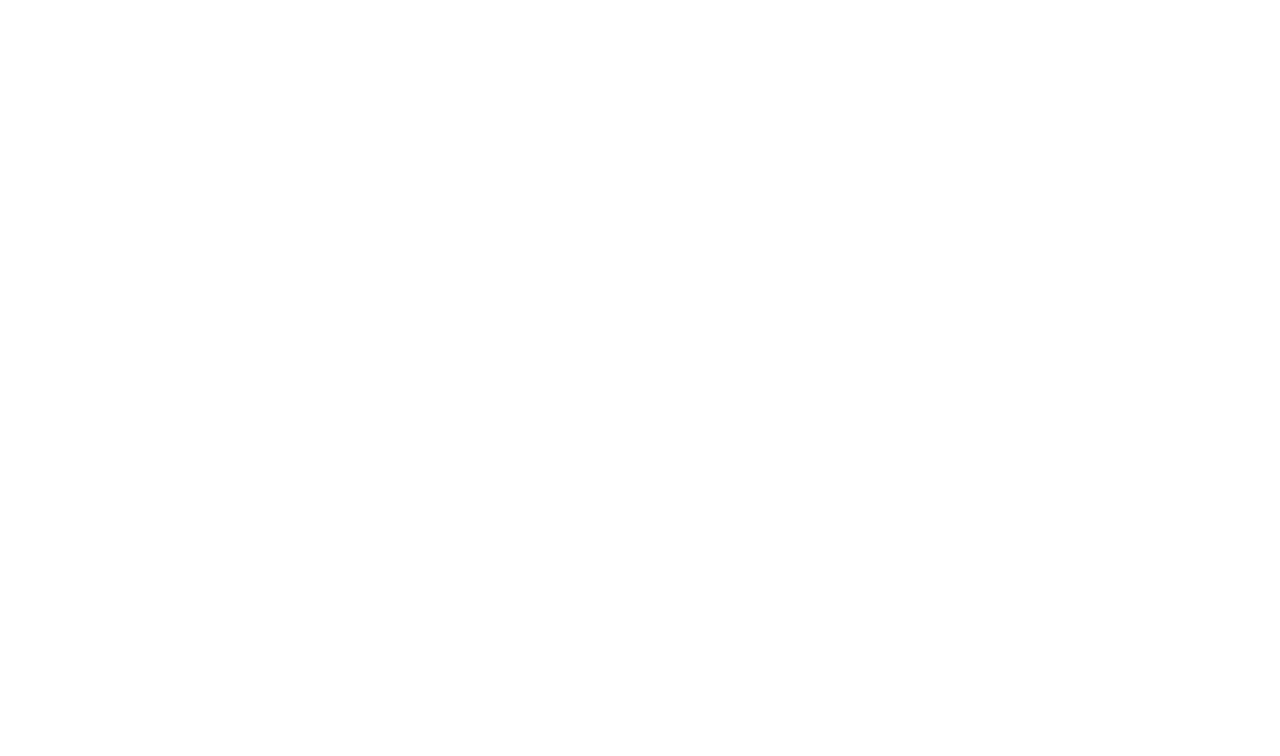
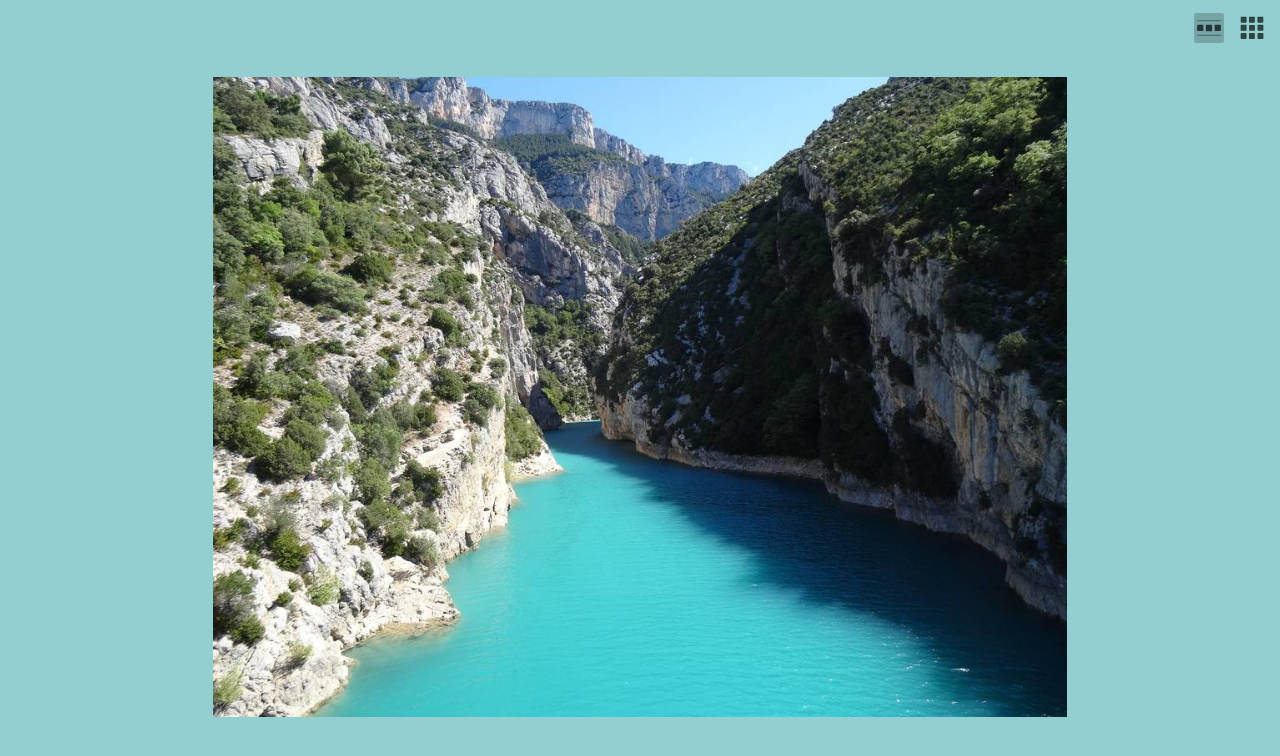
Before and after one commit to 3vincent/photo-gallery, a Nuxt app: page /1 in a window 1280 px wide. Before the commit this address had no page. Shown: the top 756 px of the page. Built offline with nearby package versions, Linux system fonts and the light colour scheme.

Commit message:
:pick: Add dynamic gallery in route

```diff
--- a/pages/index.vue
+++ b/pages/[gallery]/index.vue
@@ -3,12 +3,8 @@
 
 /**
  * TODO:
- *  - implement gallery as dynamic gallery [gallery], read the gallery name from
- *    the json file
- *      - "gallery as param" -> will work when gallery is a dynamic route :)
- *      - (need to fix the links then...🙄)
- *      - need a menu then to switch the galleries
- *      - implement left bar?
+ *  - need a menu then to switch the galleries
+ *  - implement left bar?
  *  - implement info pages (CV etc.) with MarkDown?
  */
 
@@ -21,6 +17,19 @@
 const mainContainerRef = ref<HTMLElement | null>(null)
 
 const router = useRouter()
+
+const currentGallery = galleryNames.value
+  .map((galleryName, index) => {
+    if (galleryName === router.currentRoute.value.params.gallery) {
+    }
+    return { id: index, name: galleryName }
+  })
+  .find(
+    gallery => gallery.name === router.currentRoute.value.params.gallery
+  ) ?? {
+  id: 0,
+  name: 'example',
+}
 
 const setGalleryViewMode = (mode: GalleryViewMode) => {
   if (galleryViewMode.value === mode) return
@@ -77,14 +86,13 @@
 
     <div v-if="galleryViewMode === 'grid'" class="inner-content grid">
       <div
-        v-for="(photo, index) in galleries[0].photos"
+        v-for="(photo, index) in galleries[currentGallery.id].photos"
         class="image"
         :key="index"
       >
         <NuxtLink
           :to="{
-            path: `/photo/${index + 1}/${photo.filename.slice(photo.filename.lastIndexOf('/') + 1, photo.filename.lastIndexOf('.'))}`,
-            query: { parentGallery: galleryNames[0] },
+            path: `/${currentGallery.name}/photo/${index + 1}/${photo.filename.slice(photo.filename.lastIndexOf('/') + 1, photo.filename.lastIndexOf('.'))}`,
           }"
         >
           <div
@@ -102,13 +110,12 @@
     <div
       v-if="galleryViewMode === 'stream'"
       class="inner-content stream"
-      v-for="(photo, index) in galleries[0].photos"
+      v-for="(photo, index) in galleries[currentGallery.id].photos"
       :key="index"
     >
       <NuxtLink
         :to="{
-          path: `/photo/${index + 1}/${photo.filename.slice(photo.filename.lastIndexOf('/') + 1, photo.filename.lastIndexOf('.'))}`,
-          query: { parentGallery: galleryNames[0] },
+          path: `/${currentGallery.name}/photo/${index + 1}/${photo.filename.slice(photo.filename.lastIndexOf('/') + 1, photo.filename.lastIndexOf('.'))}`,
         }"
       >
         <NuxtImg
--- a/pages/photo/[id]/[filename].vue
+++ b/pages/[gallery]/photo/[id]/[filename].vue
@@ -6,7 +6,18 @@
 
 const router = useRouter()
 
-// console.log(router.currentRoute.value.params.gallery)
+const currentGallery = galleryNames.value
+  .map((galleryName, index) => {
+    if (galleryName === router.currentRoute.value.params.gallery) {
+    }
+    return { id: index, name: galleryName }
+  })
+  .find(
+    gallery => gallery.name === router.currentRoute.value.params.gallery
+  ) ?? {
+  id: 0,
+  name: 'example',
+}
 
 const photoIndexInCatalog: number =
   parseInt(
@@ -26,9 +37,6 @@
 const nextPhoto = computed<Photo>(() => {
   return galleries.value[0].photos[photoIndexInCatalog + 1]
 })
-
-const currentRouteQuery = router.currentRoute.value.query
-  .parentGallery as String
 
 const showBackButton = ref(true)
 let timer: ReturnType<typeof setTimeout> | undefined
@@ -61,10 +69,10 @@
   <div class="container">
     <Transition>
       <NuxtLink
-        v-if="currentRouteQuery && showBackButton"
+        v-if="currentGallery.name && showBackButton"
         class="link go-back-button"
         :to="{
-          path: `/`,
+          path: `/${currentGallery.name}/`,
           hash: `#${photoIndexInCatalog + 1}-${photo.filename.slice(photo.filename.lastIndexOf('/') + 1, photo.filename.lastIndexOf('.'))}`,
         }"
       >
@@ -77,8 +85,7 @@
         v-if="photoIndexInCatalog !== 0 && showBackButton"
         class="link prev-photo"
         :to="{
-          path: `/photo/${photoIndexInCatalog}/${previousPhoto.filename.slice(previousPhoto.filename.lastIndexOf('/') + 1, previousPhoto.filename.lastIndexOf('.'))}`,
-          query: { parentGallery: galleryNames[0] },
+          path: `/${currentGallery.name}/photo/${photoIndexInCatalog}/${previousPhoto.filename.slice(previousPhoto.filename.lastIndexOf('/') + 1, previousPhoto.filename.lastIndexOf('.'))}`,
         }"
       >
         Prev
@@ -93,8 +100,7 @@
         "
         class="link next-photo"
         :to="{
-          path: `/photo/${photoIndexInCatalog + 2}/${nextPhoto.filename.slice(nextPhoto.filename.lastIndexOf('/') + 1, nextPhoto.filename.lastIndexOf('.'))}`,
-          query: { parentGallery: galleryNames[0] },
+          path: `/${currentGallery.name}/photo/${photoIndexInCatalog + 2}/${nextPhoto.filename.slice(nextPhoto.filename.lastIndexOf('/') + 1, nextPhoto.filename.lastIndexOf('.'))}`,
         }"
       >
         Next
```
